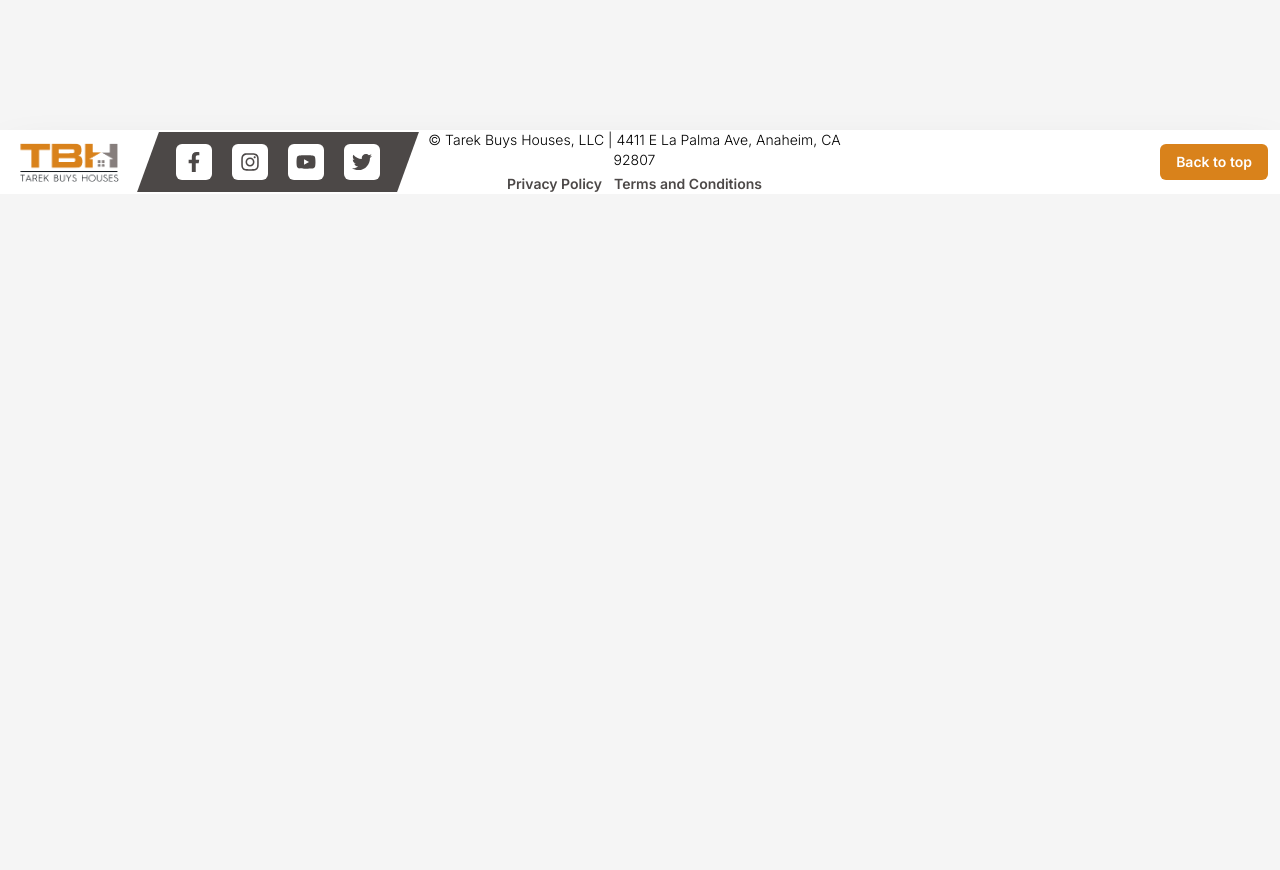
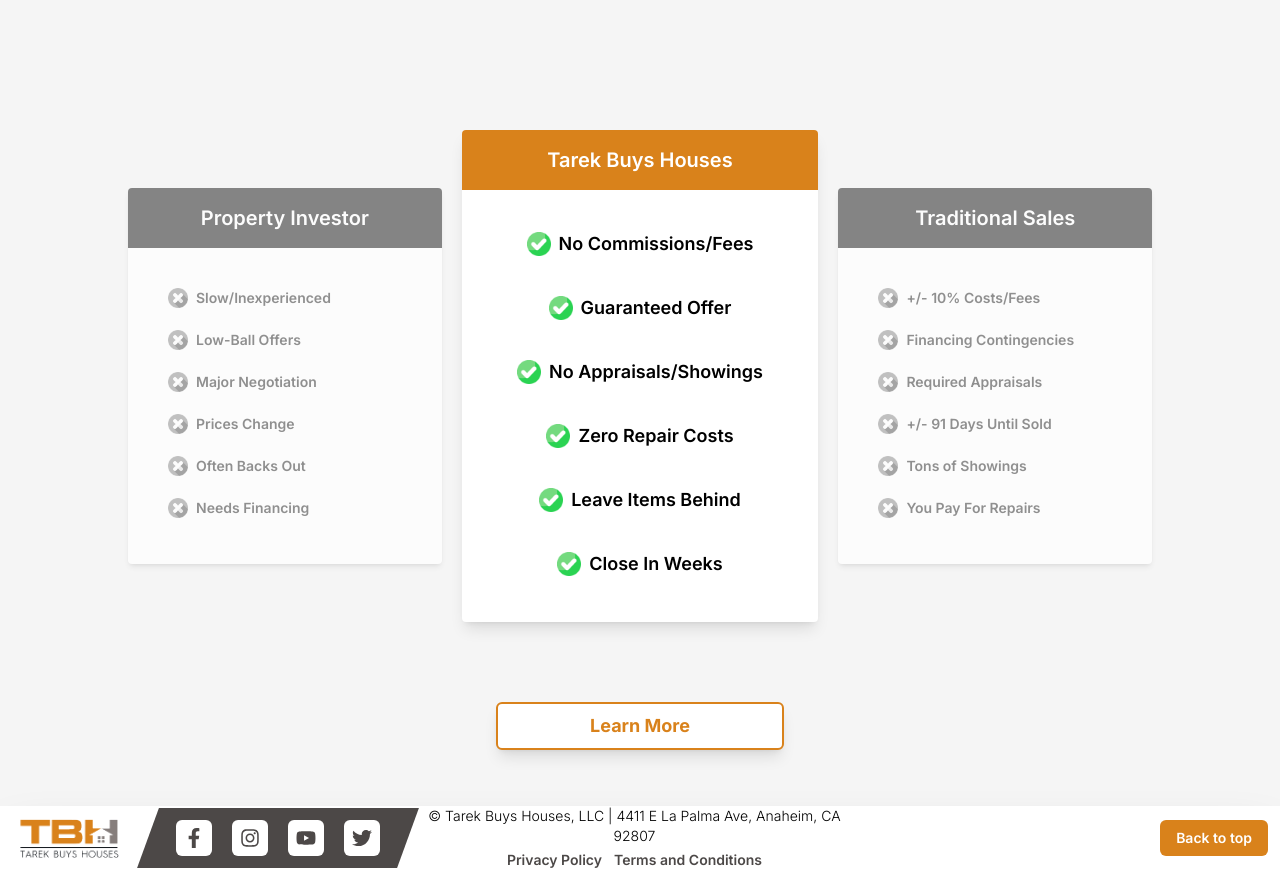
Before and after one commit to saifulislam1431/tarek-buy-house-clone, a Next.js app: page / in a window 1280 px wide. Shown: the part 3383-4253 px from the top of the page. Before the commit the page ends 3577 px from the top, so only its background shows below. Built offline with nearby package versions, Linux system fonts and the light colour scheme.

Commit message:
Specialities section

```diff
--- a/src/app/page.js
+++ b/src/app/page.js
@@ -3,6 +3,7 @@
 import ChooseTarekBuy from "@/components/HomeComponent/ChooseTarekBuy/ChooseTarekBuy";
 import HouseOwners from "@/components/HomeComponent/HouseOwners/HouseOwners";
 import PartnerContainer from "@/components/HomeComponent/PartnerContainer/PartnerContainer";
+import Specialities from "@/components/HomeComponent/Specialities/Specialities";
 import Testimonial from "@/components/HomeComponent/Testimonial/Testimonial";
 
 export default function Home() {
@@ -14,6 +15,7 @@
       <HouseOwners />
       <Testimonial />
       <ChooseTarekBuy />
+      <Specialities />
     </section>
   );
 }
--- /dev/null
+++ b/src/components/HomeComponent/Specialities/Specialities.jsx
@@ -0,0 +1,143 @@
+import React from 'react';
+import cancel from "../../../../public/assets/icon/cancel.png";
+import rightMark from "../../../../public/assets/icon/check.png";
+import Image from 'next/image';
+
+
+const Specialities = () => {
+    return (
+        <section className='my-14 w-[95%] max-w-5xl mx-auto'>
+
+            <div className='flex flex-col lg:flex-row items-center justify-center gap-5'>
+                <div className='w-full lg:w-[900px] bg-white rounded opacity-70 shadow-md'>
+                    <div className='w-full text-center py-4 bg-[#555555] rounded-t'>
+                        <h3 className='text-white font-semibold text-xl'>Property Investor</h3>
+                    </div>
+
+                    <div className='p-10 opacity-60'>
+                        <ul className='space-y-4'>
+                            <li className='inline-flex items-center gap-2'>
+                                <Image src={cancel} alt='Cancel Mark' className='h-5 w-5 grayscale' />
+                                <span className='text-sm font-semibold'> Slow/Inexperienced</span>
+                            </li>
+
+                            <li className='inline-flex items-center gap-2'>
+                                <Image src={cancel} alt='Cancel Mark' className='h-5 w-5 grayscale' />
+                                <span className='text-sm font-semibold'>  Low-Ball Offers</span>
+                            </li>
+
+                            <li className='inline-flex items-center gap-2'>
+                                <Image src={cancel} alt='Cancel Mark' className='h-5 w-5 grayscale' />
+                                <span className='text-sm font-semibold'>   Major Negotiation</span>
+                            </li>
+
+                            <li className='inline-flex items-center gap-2'>
+                                <Image src={cancel} alt='Cancel Mark' className='h-5 w-5 grayscale' />
+                                <span className='text-sm font-semibold'> Prices Change</span>
+                            </li>
+
+                            <li className='inline-flex items-center gap-2'>
+                                <Image src={cancel} alt='Cancel Mark' className='h-5 w-5 grayscale' />
+                                <span className='text-sm font-semibold'>  Often Backs Out</span>
+                            </li>
+
+                            <li className='inline-flex items-center gap-2'>
+                                <Image src={cancel} alt='Cancel Mark' className='h-5 w-5 grayscale' />
+                                <span className='text-sm font-semibold'>   Needs Financing</span>
+                            </li>
+                        </ul>
+                    </div>
+
+                </div>
+
+                <div className='w-full bg-white rounded shadow-lg'>
+                    <div className='w-full text-center py-4 bg-primary rounded-t'>
+                        <h3 className='text-white font-semibold text-xl'>Tarek Buys Houses</h3>
+                    </div>
+
+                    <div className='p-10'>
+                        <ul className='space-y-8 text-center'>
+                            <li className='inline-flex items-center gap-2'>
+                                <Image src={rightMark} alt='Cancel Mark' className='h-6 w-6' />
+                                <span className='font-semibold text-lg'>No Commissions/Fees</span>
+                            </li>
+
+                            <li className='inline-flex items-center gap-2'>
+                                <Image src={rightMark} alt='Cancel Mark' className='h-6 w-6' />
+                                <span className='font-semibold text-lg'>Guaranteed Offer</span>
+                            </li>
+
+                            <li className='inline-flex items-center gap-2'>
+                                <Image src={rightMark} alt='Cancel Mark' className='h-6 w-6' />
+                                <span className='font-semibold text-lg'>No Appraisals/Showings</span>
+                            </li>
+
+                            <li className='inline-flex items-center gap-2'>
+                                <Image src={rightMark} alt='Cancel Mark' className='h-6 w-6' />
+                                <span className='font-semibold text-lg'>Zero Repair Costs</span>
+                            </li>
+
+                            <li className='inline-flex items-center gap-2'>
+                                <Image src={rightMark} alt='Cancel Mark' className='h-6 w-6' />
+                                <span className='font-semibold text-lg'>Leave Items Behind</span>
+                            </li>
+
+                            <li className='inline-flex items-center gap-2'>
+                                <Image src={rightMark} alt='Cancel Mark' className='h-6 w-6' />
+                                <span className='font-semibold text-lg'>Close In Weeks</span>
+                            </li>
+                        </ul>
+                    </div>
+                </div>
+
+                <div className='w-full lg:w-[900px] bg-white rounded opacity-70 shadow-md'>
+                    <div className='w-full text-center py-4 bg-[#555555] rounded-t'>
+                        <h3 className='text-white font-semibold text-xl'>Traditional Sales</h3>
+                    </div>
+
+                    <div className='p-10 opacity-60'>
+                        <ul className='space-y-4'>
+                            <li className='inline-flex items-center gap-2'>
+                                <Image src={cancel} alt='Cancel Mark' className='h-5 w-5 grayscale' />
+                                <span className='text-sm font-semibold'> +/- 10% Costs/Fees</span>
+                            </li>
+
+                            <li className='inline-flex items-center gap-2'>
+                                <Image src={cancel} alt='Cancel Mark' className='h-5 w-5 grayscale' />
+                                <span className='text-sm font-semibold'> Financing Contingencies</span>
+                            </li>
+
+                            <li className='inline-flex items-center gap-2'>
+                                <Image src={cancel} alt='Cancel Mark' className='h-5 w-5 grayscale' />
+                                <span className='text-sm font-semibold'>Required Appraisals</span>
+                            </li>
+
+                            <li className='inline-flex items-center gap-2'>
+                                <Image src={cancel} alt='Cancel Mark' className='h-5 w-5 grayscale' />
+                                <span className='text-sm font-semibold'>+/- 91 Days Until Sold</span>
+                            </li>
+
+                            <li className='inline-flex items-center gap-2'>
+                                <Image src={cancel} alt='Cancel Mark' className='h-5 w-5 grayscale' />
+                                <span className='text-sm font-semibold'>Tons of Showings</span>
+                            </li>
+
+                            <li className='inline-flex items-center gap-2'>
+                                <Image src={cancel} alt='Cancel Mark' className='h-5 w-5 grayscale' />
+                                <span className='text-sm font-semibold'>You Pay For Repairs</span>
+                            </li>
+                        </ul>
+                    </div>
+
+                </div>
+            </div>
+
+
+            <div className='mt-20 flex items-center justify-center'>
+                <button className='w-72 text-center px-10 py-2 bg-base-100 border-2 border-primary rounded-md text-lg font-bold text-primary hover:bg-primary hover:text-white transition-all duration-500 shadow-lg'>Learn More</button>
+            </div>
+        </section>
+    );
+};
+
+export default Specialities;
```
Also changed, not shown: public/assets/icon/cancel.png (added), public/assets/icon/check.png (added).
